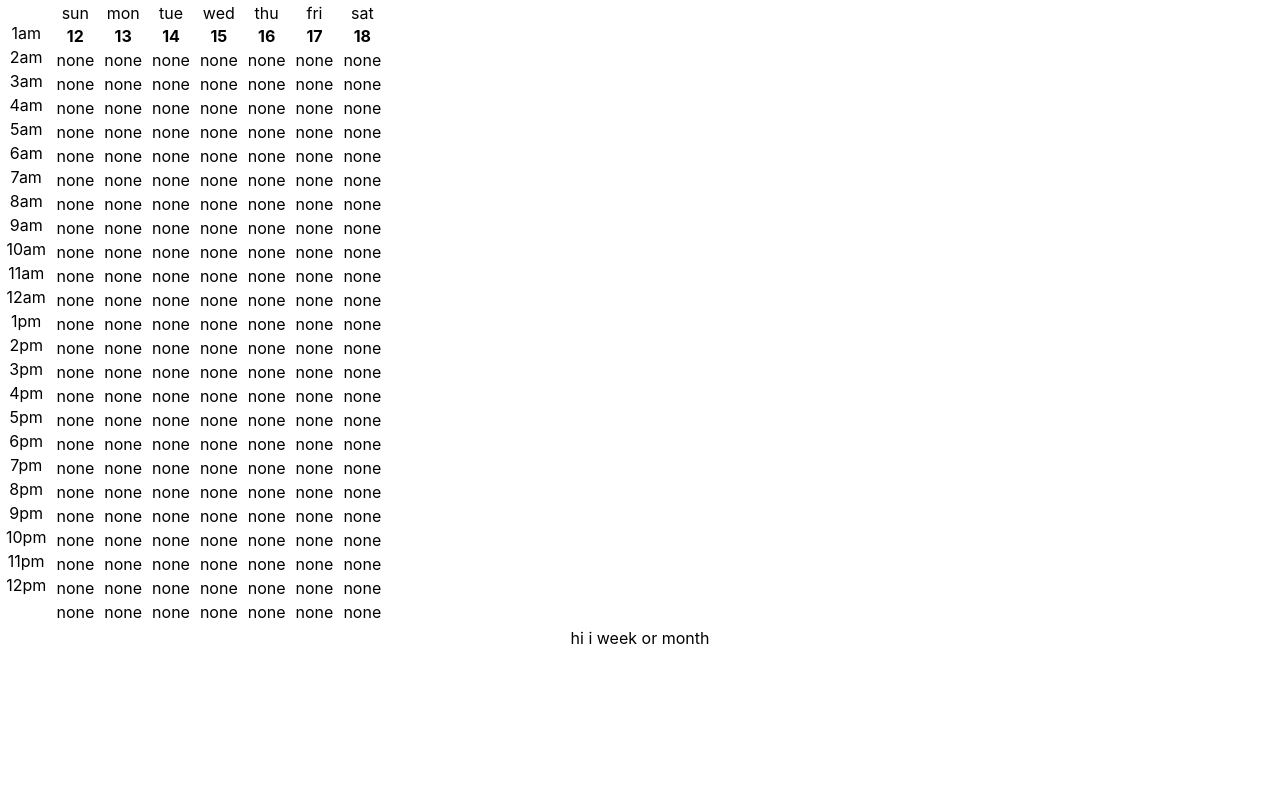
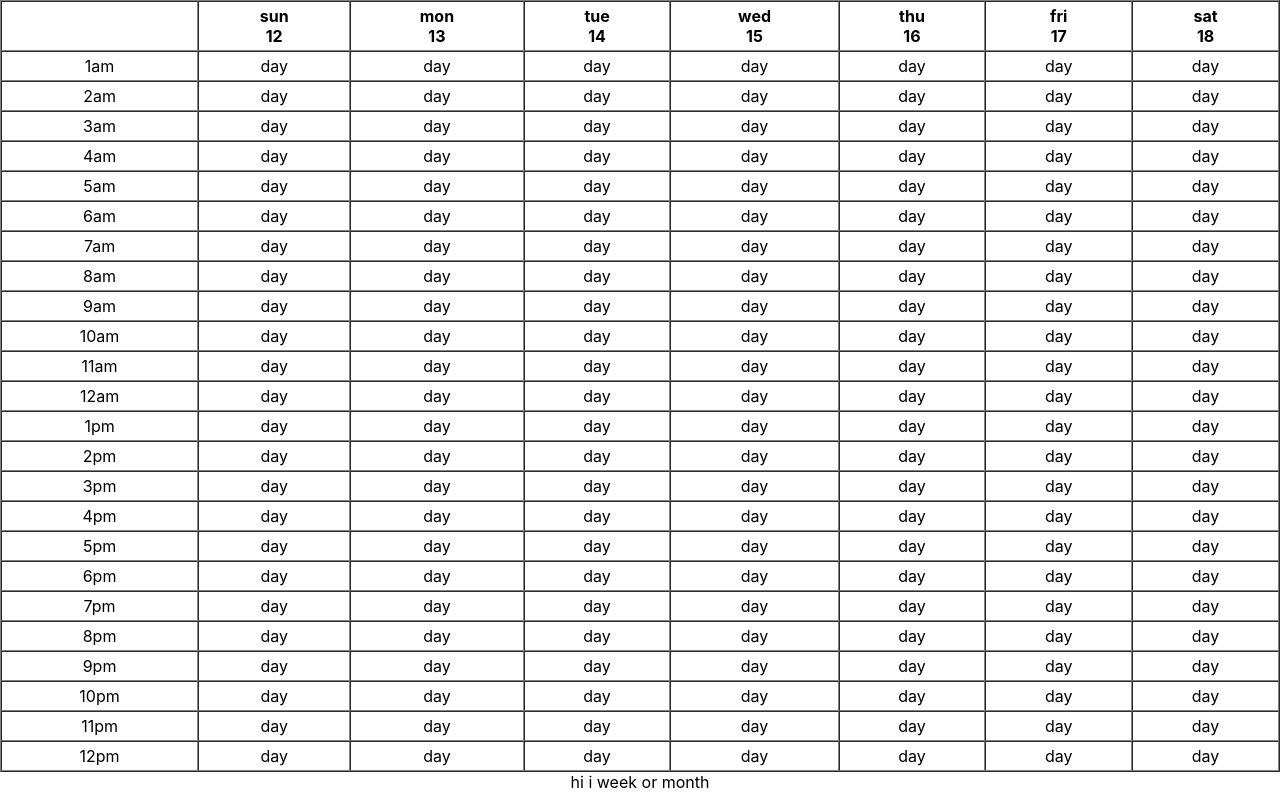
Before and after one commit to YroslavOne/meeting-calendar, a React (Create React App) app in the folder my-app/: page / in a window 1280 px wide. Built offline with nearby package versions, Linux system fonts and the light colour scheme.

Commit message:
17.44 20..02.2024

```diff
--- a/my-app/src/components/appComponents/mainComponents/CalendarComponents/weekOrMonth/Week.js
+++ b/my-app/src/components/appComponents/mainComponents/CalendarComponents/weekOrMonth/Week.js
@@ -79,37 +79,43 @@ function Week() {
 
   let generationDayForWeek = weekByDay.map((objWeekByDay, index) => {
     return (
-      <td>
-        {dayForWeek[index].dayWeek}
-        <th>{objWeekByDay.day}</th>
-       { objWeekByDay.day === undefined?
-(hoursPerDay.map((hour) => (
-    <tr>
-      <td>{hour}</td>
-    </tr>
-  ))):
-           ( hoursPerDay.map((hour) => (
-                <tr>
-                  <td>none</td>
-                </tr>
-              )))
-        }
+        <th><div>{dayForWeek[index].dayWeek}</div><div>{objWeekByDay.day}</div></th>
 
-      </td>
+//       <td>
+
+//         <th><div>{dayForWeek[index].dayWeek}</div><div>{objWeekByDay.day}</div></th>
+//        { objWeekByDay.day === undefined?
+// (hoursPerDay.map((hour) => (
+//     <tr>
+//       <td>{hour}</td>
+//     </tr>
+//   ))):
+//            ( hoursPerDay.map((hour) => (
+//                 <tr>
+//                   <td>none</td>
+//                 </tr>
+//               )))
+//         }
+
+//       </td>
     );
   });
+  let generationHourForWeek = hoursPerDay.map((hour) => (<tr><td>{hour}</td>{weekByDay.map((day)=> day.day?(<td>day</td>):"")}</tr>))
 
   return (
-    <table>
-      {/* <td>
-        none
-        <tr>same none</tr>
-        {hoursPerDay.map((hour) => (
-          <tr>{hour}</tr>
-        ))}
-      </td> */}
+    <table width="100%" border="1" cellpadding="4" cellspacing="0">
+       <thead>
+    <tr>
+    {generationDayForWeek}
 
-      {generationDayForWeek}
+    </tr>
+  </thead>
+
+  <tbody>
+    <tr>
+    </tr>
+  </tbody>
+{generationHourForWeek}
     </table>
   );
 }
```
